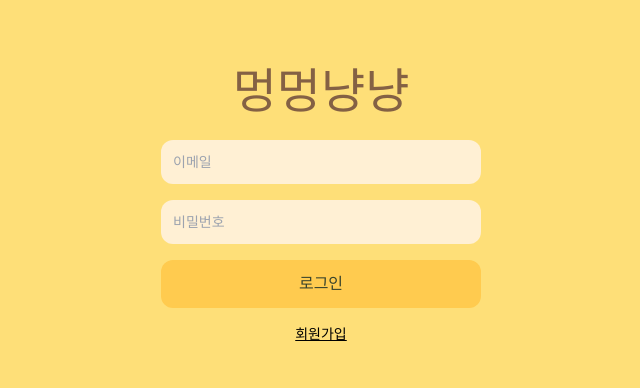
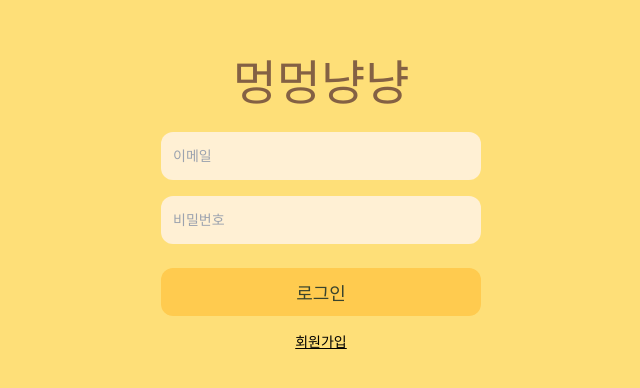
Before and after one commit to wagzag/BowWow2mew-frontend, a React (Create React App) app: page /login in a window 1280 px wide. Shown: the part 194-582 px from the top of the page, without its empty margins (319-959 px from the left). Built offline with nearby package versions, Linux system fonts and the light colour scheme.

Commit message:
로그인 회원가입 기능 완료

```diff
--- a/src/join.jsx
+++ b/src/join.jsx
@@ -57,7 +57,7 @@ const JoinPage = () => {
     return (
         <div className="flex flex-col items-center justify-center h-screen bg-[#FEDF78] font-Point">
           <button className="text-[#846144] text-5xl mb-6 focus:outline-none" onClick={handleGoToMainPage}>멍멍냥냥</button>
-          <div className="text-[#846144] text-left mb-4 mr-25">회원가입</div>
+          <div className="text-[#846144] text-left text-lg mb-4 mr-60">회원가입</div>
           <input
             className="w-80 h-12 p-3 mb-4 rounded-xl bg-[#FFF0D4] focus:outline-none text-[#39442D] text-sm"
             type="text"
@@ -82,7 +82,7 @@ const JoinPage = () => {
           />
           {errors.password && <p className="text-red-500 text-sm mb-4">{errors.password}</p>}
           <input
-            className={`w-80 h-12 p-3 mb-4 rounded-xl focus:outline-none text-[#39442D] text-sm ${errors.confirmPassword ? 'border-red-500' : 'bg-[#FFF0D4]'} `}
+            className={`w-80 h-12 p-3 mb-6 rounded-xl focus:outline-none text-[#39442D] text-sm ${errors.confirmPassword ? 'border-red-500' : 'bg-[#FFF0D4]'} `}
             type="password"
             placeholder="비밀번호 확인"
             value={confirmPassword}
--- a/src/login.jsx
+++ b/src/login.jsx
@@ -26,21 +26,21 @@ const LoginPage = () => {
     <div className="flex flex-col items-center justify-center h-screen bg-[#FEDF78] font-Point">
       <button className="text-[#846144] text-5xl mb-6 focus:outline-none" onClick={handleGoToMainPage}>멍멍냥냥</button>
       <input
-        className="w-80 p-3 mb-4 rounded-xl bg-[#FFF0D4] focus:outline-none text-[#39442D] text-sm"
+        className="w-80 h-12 p-3 mb-4 rounded-xl bg-[#FFF0D4] focus:outline-none text-[#39442D] text-sm"
         type="email"
         placeholder="이메일"
         value={email}
         onChange={(e) => setEmail(e.target.value)}
       />
       <input
-        className="w-80 p-3 mb-4 rounded-xl bg-[#FFF0D4] focus:outline-none text-[#39442D] text-sm"
+        className="w-80 h-12 p-3 mb-6 rounded-xl bg-[#FFF0D4] focus:outline-none text-[#39442D] text-sm"
         type="password"
         placeholder="비밀번호"
         value={password}
         onChange={(e) => setPassword(e.target.value)}
       />
       {error && <p className="text-red-500 text-sm mb-4">{error}</p>}
-      <button className="w-80 p-3 mb-4 rounded-xl bg-[#FFCB4F] text-[#39442D] focus:outline-none" onClick={handleLogin}>로그인</button>
+      <button className="w-80 h-12 p-3 mb-4 rounded-xl bg-[#FFCB4F] text-[#39442D] text-lg focus:outline-none" onClick={handleLogin}>로그인</button>
       <button className="bg-[#FEDF78] text-sm text-black underline focus:outline-none" onClick={() => navigate('/join')}>회원가입</button>
     </div>
   );
```
